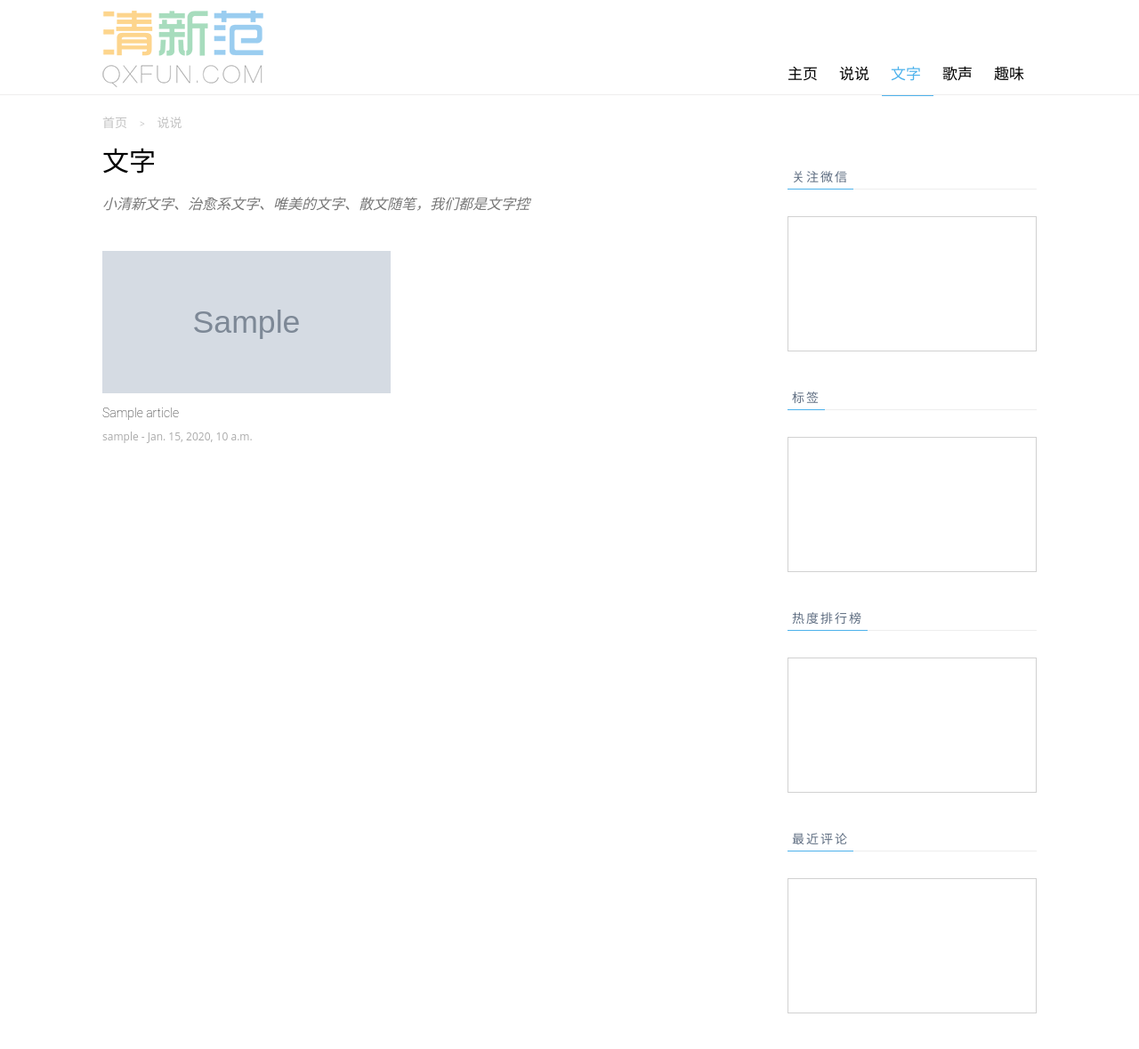
After one commit to yanran200730/blog, a Django app: page /article/ in a window 1280 px wide. The commit adds this page. Shown: the whole page at 89% size. Run offline with Django 3.2, Linux system fonts and the light colour scheme; tables that the repository leaves empty hold one stand-in row (values such as "Sample post"); grey boxes marked "Sample" are stand-in pictures; some libraries are stand-ins or nearby versions.

Commit message:
1111111111

```diff
--- /dev/null
+++ b/blog/static/css/article.css
@@ -0,0 +1,70 @@
+@charset: utf-8;
+
+.block_side {
+	margin-top: 40px;
+}
+
+article {
+	margin-top: 20px;
+	float: left;
+	width: 720px;
+}
+
+
+.link span {
+	color: rgb(195,195,195);
+	font-size: 14px;
+	margin-right: 10px;
+}
+
+#home_page:hover {
+	color: #707070;
+}
+
+#gt {
+	font-size: 10px;
+}
+
+.title_block {
+	margin: 10px 0 40px 0;
+}
+
+.title_block h1 {
+	font-size: 30px;
+	font-weight: 400;
+	color: #030303;
+	margin-bottom: 15px;
+}
+
+.title_block p {
+	font-style: italic;
+	color: #777;
+	line-height: 26px;
+	font-size: 16px;
+}
+
+.section_content {
+	width: 324px;
+	height: 228px;
+	margin: 0 12px 20px 0;
+}
+
+.img {
+	width: 324px;
+	height: 160px;
+}
+
+.title {
+	margin: 10px 0;
+	font-size: 14px;
+	color: #111;
+	font-weight: 200;
+	font-family: 'Roboto', sans-serif;
+}
+
+.article_content {
+	color: #aaa;
+	margin: 10px 0;
+	font-size: 12px;
+	display: block;
+}
--- a/blog/static/css/character.css
+++ /dev/null
@@ -1 +0,0 @@
-@charset: utf-8;
--- /dev/null
+++ b/blog/static/javascript/article.js
@@ -0,0 +1,4 @@
+$(document).ready(function(){
+	$(".nav").removeClass("current_page");
+	$(".nav").eq(2).addClass("current_page")
+});
--- /dev/null
+++ b/blog/templates/article.html
@@ -0,0 +1,37 @@
+{% extends "base.html" %}
+{% block extracss %}
+	<link rel="stylesheet" type="text/css" href="../static/css/article.css" >
+{% endblock%}
+{% block title %}那烛火未明 摇曳满地的冷清{% endblock %}
+{% block content %}
+    <article>
+        <div class="article">
+            <div class="section">
+                <div class="link">
+                    <a href="../">
+                        <span id="home_page">首页</span>
+                    </a>
+                    <span id="gt">&gt;</span>
+                    <span>说说</span>
+                </div>
+                <div class="title_block">
+                	<h1>文字</h1>
+                	<p>小清新文字、治愈系文字、唯美的文字、散文随笔，我们都是文字控</p>
+                </div>
+        	</div>
+        	{% for item in article_list %}
+	        {# 	<div class="section_content"> #}
+	        		{# <div class="img"> #}
+	        			{% load staticfiles %}
+	        			<img class="img" src="{% static item.img %}">
+	        	{# 	</div> #}
+	        		{# <div class="section_char"> #}
+	        			<h3 class="title">{{ item.title }}</h3>
+	        			<span class="article_content">{{ item.author.username }} - {{ item.createTime }}</span>
+	        {# 		</div> #}
+	      {#   	</div> #}
+	        {% endfor %}
+        </div>
+	</article>
+	<script type="text/javascript" src="../static/javascript/article.js"></script>
+{% endblock %}
--- a/blog/templates/base.html
+++ b/blog/templates/base.html
@@ -20,7 +20,7 @@
 				<ul>
 					<li><a class="current_page nav" href="/">主页</a></li>
 					<li><a class="nav" href="{% url 'shuoshuo' %}">说说</a></li>
-					<li><a class="nav" href="javascript:;">文字</a></li>
+					<li><a class="nav" href="{% url 'article' %}">文字</a></li>
 					<li><a class="nav" href="javascript:;">歌声</a></li>
 					<li><a class="nav" href="javascript:;">趣味</a></li>
 				</ul>
--- a/blog/templates/home.html
+++ b/blog/templates/home.html
@@ -58,7 +58,7 @@
 					<dir class="character_content">
 						<h3><a href="javascript:;">{{ item.title }}</a></h3>
 						<span class="auther_date">{{ item.author.username }} - {{ item.createTime|date:"Y/m/d" }}</span>
-						<div class="body"><{{ item.article }}</div>
+						<div class="body">{{ item.article }}</div>
 						<dir class="char_lable">{{ item.tag }}</dir>
 					</dir>
 				</div>
--- a/blog/templates/shuoshuo.html
+++ b/blog/templates/shuoshuo.html
@@ -13,7 +13,9 @@
                     <span id="gt">&gt;</span>
                     <span>说说</span>
                 </div>
-                <span class="first_title">零碎的小情绪</span>
+                <div class="title_block">
+                    <h1 class="first_title">零碎的小情绪</h1>
+                </div>
                 {% autopaginate feels_list 5 %}
                 {% for item in feels_list %}
                     <div class="block">
@@ -26,7 +28,7 @@
                         <div class="content_block">
                             <h3 class="title"><a href="{% url 'Letter' id=item.id %}">Letter.{{ item.id }}</a></h3>
                             <span class="date">{{ item.person.username }} &nbsp - &nbsp {{ item.createTime|date:"Y/m/d" }}</span>
-                            <span class="content">{{ item.feeling }}</span>
+                            <span class="shuoshuo_content">{{ item.feeling }}</span>
                         </div>
                     </div>
                 {% endfor %}
--- a/blog/urls.py
+++ b/blog/urls.py
@@ -2,13 +2,13 @@ from django.conf.urls import include, url
 from . import views
 
 urlpatterns = [
-    # url(r'^test/(\d*)', views.text),
-    url('^login/$',views.login,name="login"),
-    url('^register/$',views.register,name="register"),
-    url('^$',views.home,name="home"),
-    url('^say/$',views.say,name="sya"),
-    url('^talk/$',views.talk,name="talk"),
-    url('^like_count/$',views.like_count,name="like_count"),
-    url('^shuoshuo/$',views.shuoshuo,name="shuoshuo"),
-    url(r'^shuoshuo/Letter-(?P<id>[0-9]{1,})/$',views.mood,name ="Letter")
+    url(r'^login/$',views.login,name="login"),
+    url(r'^register/$',views.register,name="register"),
+    url(r'^$',views.home,name="home"),
+    url(r'^say/$',views.say,name="sya"),
+    url(r'^talk/$',views.talk,name="talk"),
+    url(r'^like_count/$',views.like_count,name="like_count"),
+    url(r'^shuoshuo/$',views.shuoshuo,name="shuoshuo"),
+    url(r'^shuoshuo/Letter-(?P<id>[0-9]{1,})/$',views.mood,name ="Letter"),
+    url(r'^article/$',views.article,name="article")
 ]
--- a/blog/views.py
+++ b/blog/views.py
@@ -97,9 +97,9 @@ def home(request):
     feel_list = list()
     article_list = list()
     for i in range(5):
-        feel_list.append(feels[i])
+        feel_list.append(feels[i])               #心情
     for j in range(3):
-        article_list.append(articles[j])
+        article_list.append(articles[j])         #文字
     return render_to_response("home.html",{"feel_list":feel_list,"article_list":article_list})
 
 #说说ajax post请求
@@ -155,3 +155,10 @@ def mood(request,id):
     except (Feeling, DoesNotExist):
     	raise Http404
     return render_to_response("Letter.html",{"feel":feel})
+
+def article(request):
+    articles = Article.objects.order_by("-createTime")
+    article_list = list()
+    for i in range(len(articles)):
+        article_list.append(articles[i])
+    return render_to_response("article.html",{"article_list":article_list})
```
Also changed, not shown: blog/static/css/shuoshuo.css (+6 -5 lines), blog/static/javascript/homepage.js (+11 -9 lines), blog/templates/character.html (deleted, +0 -7 lines), img/be-a-warm-person-1.jpg (renamed from media/img/be-a-warm-person-1_EpRLrBx.jpg), media/img/be-a-warm-person-1.jpg (added).
